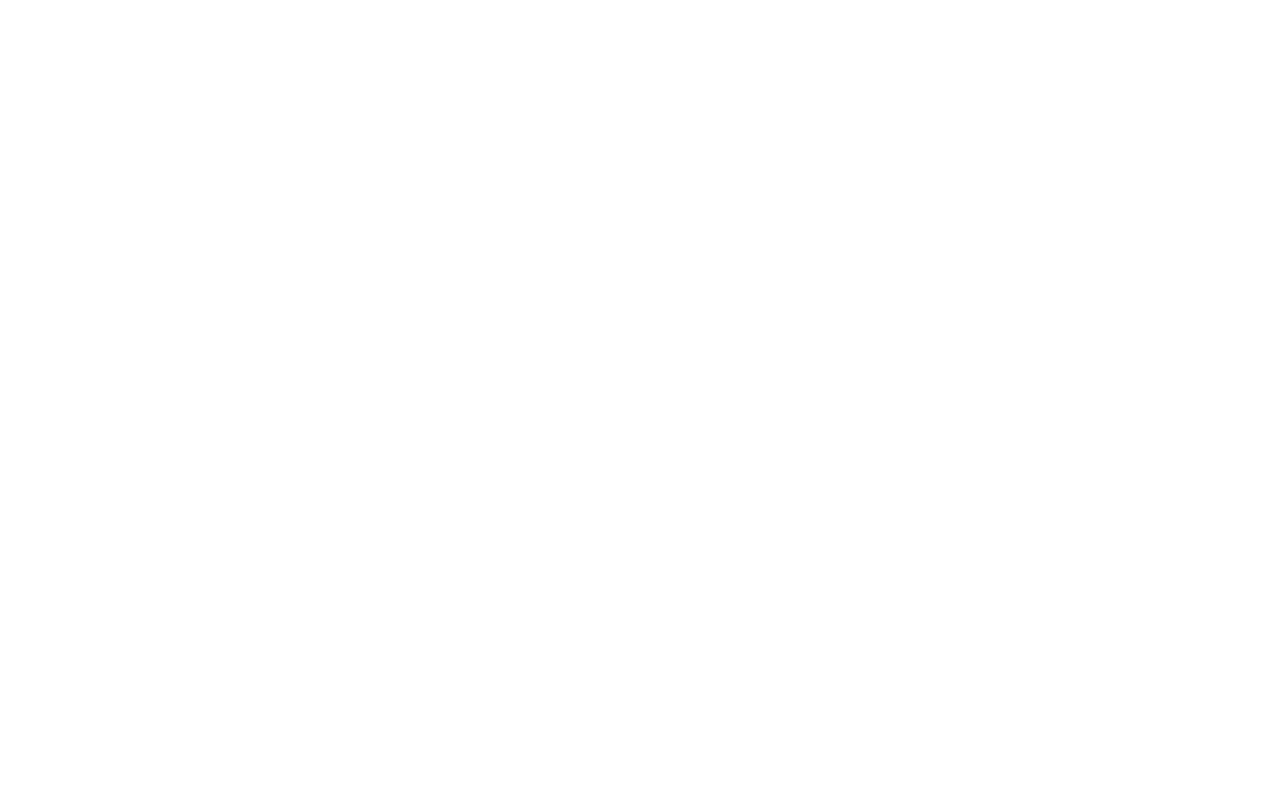
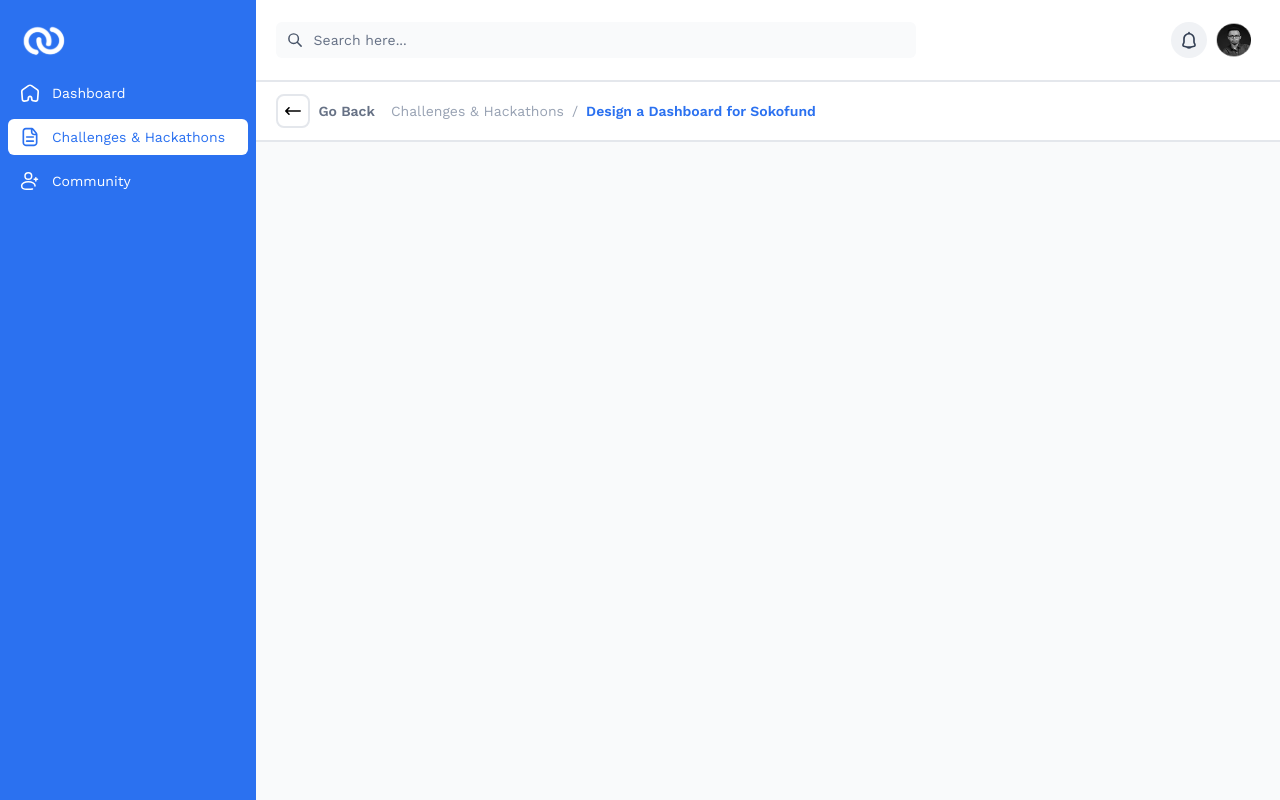
Before and after one commit to orestengabo0/umurava, a React (Vite) app: page /description/1 in a window 1280 px wide. Before the commit this address had no page. Built offline with nearby package versions, Linux system fonts and the light colour scheme.

Commit message:
Added Community versionone

```diff
--- a/src/App.tsx
+++ b/src/App.tsx
@@ -12,7 +12,7 @@ const App: React.FC = () => {
         <Route path="/" element={<Home />} />
         <Route path="/challenge" element={<Challenge />} />
         <Route path="/community" element={<Community />} />
-        <Route path="/community/:id" element={<Description />} />
+        <Route path="/description/:id" element={<Description />} />
       </Routes>
     </Router>
   );
--- /dev/null
+++ b/src/components/Common/Description/TextCard/TextCard.tsx
@@ -0,0 +1,32 @@
+import React from "react";
+import navigation from "../../../../assets/Description/Description.svg";
+import { Link, useNavigate } from "react-router-dom";
+
+const TextCard: React.FC = () => {
+  const navigate = useNavigate();
+  return (
+    <div className=" flex flex-row items-center gap-4 bg-[#FFFFFF] border-[#E4E7EC] border-y-2 w-[100%] py-[0.75rem] px-5 ">
+      <div onClick={() => navigate("/challenge")} className=" flex flex-row items-center gap-2 cursor-pointer ">
+        <div className=" bg-[#FFFFFF] border-[#E4E7EC] border-2 px-[0.45rem] py-[0.45rem] rounded-lg ">
+          <img src={navigation} className=" h-4 w-4" />
+        </div>
+        <div className=" text-[#667185] font-workSans font-semibold text-sm ">
+          Go Back
+        </div>
+      </div>
+      <div className=" flex flex-row gap-2 ">
+        <p className=" font-workSans text-[#98A2B3] text-sm cursor-pointer ">
+          <Link to={"/challenge"}>Challenges & Hackathons</Link>
+        </p>
+        <p className=" text-[#98A2B3] font-workSans text-sm cursor-pointer">
+          /
+        </p>
+        <p className=" text-[#2B71F0] font-workSans text-sm cursor-pointer font-semibold">
+          Design a Dashboard for Sokofund
+        </p>
+      </div>
+    </div>
+  );
+};
+
+export default TextCard;
--- a/src/components/Common/Navbar/DashNav.tsx
+++ b/src/components/Common/Navbar/DashNav.tsx
@@ -17,6 +17,7 @@ const DashNav: React.FC = () => {
     if (currentPathName === "/") setTab("dashboard");
     else if (currentPathName.startsWith("/challenge")) setTab("challenge");
     else if (currentPathName.startsWith("/community")) setTab("community");
+    else if (currentPathName.startsWith("/description")) setTab("challenge");
   }, [location.pathname]);
 
   const handleNavigation = (tab: string, route: string) => {
--- a/src/components/Home/ChallengeCards/ChallengeCard.tsx
+++ b/src/components/Home/ChallengeCards/ChallengeCard.tsx
@@ -1,13 +1,16 @@
 import React from "react";
 import umuLogo from "../../../assets/Home/Logo.svg"
+import { useNavigate } from "react-router-dom";
 
 
 interface ChallengeCardProps {
+  id: number,
   title: string;
   timeline: string;
 }
 
-const ChallengeCard: React.FC<ChallengeCardProps> = ({ title, timeline }) => {
+const ChallengeCard: React.FC<ChallengeCardProps> = ({ id ,title, timeline }) => {
+  const navigate = useNavigate();
   return (
     <div className=" flex flex-col bg-[#FFFFFF] border-[#E4E7EC] border-[1.5px] rounded-lg py-3 px-3 gap-8 ">
       <div className=" relative">
@@ -33,7 +36,7 @@ const ChallengeCard: React.FC<ChallengeCardProps> = ({ title, timeline }) => {
           </div>
         </div>
         <div>
-            <button className=" text-sm font-workSans text-white bg-[#2B71F0] px-2 py-2 rounded-md">View Internships</button>
+            <button className=" text-sm font-workSans text-white bg-[#2B71F0] px-2 py-2 rounded-md" onClick={() => navigate(`/description/${id}`)}>View Internships</button>
         </div>
       </div>
     </div>
--- a/src/components/Home/ChallengeCards/ChallengeWrapper.tsx
+++ b/src/components/Home/ChallengeCards/ChallengeWrapper.tsx
@@ -12,7 +12,7 @@ const ChallengeWrapper: React.FC = () => {
   return (
     <div className=" flex flex-row gap-4">
       {challenges.map((challenge: challenge, index: number) => {
-        return <ChallengeCard key={index} title={challenge.title} timeline={challenge.timeline}/>;
+        return <ChallengeCard key={index} id={challenge.id} title={challenge.title} timeline={challenge.timeline}/>;
       })}
     </div>
   );
--- a/src/pages/Challenge.tsx
+++ b/src/pages/Challenge.tsx
@@ -15,6 +15,9 @@ const Challenge: React.FC = () => {
           <ChallengeWrapper />
           <ChallengeWrapper />
         </div>
+        <div className=" flex flex-row justify-end px-6 py-4 ">
+          <button className=" bg-[#2B71F0] text-white font-workSans px-5 py-2 text-sm rounded-lg ">Next</button>
+        </div>
       </div>
     </Dashboard>
   );
--- a/src/pages/Community.tsx
+++ b/src/pages/Community.tsx
@@ -1,14 +1,25 @@
-import React from 'react'
-import Dashboard from '../layout/Dashboard'
+import React from "react";
+import Dashboard from "../layout/Dashboard";
+import done from "../assets/Community/done.svg"
 
 const Community: React.FC = () => {
   return (
     <Dashboard>
-      <div>
-        Hello Community
+      <div className=" h-[100%] w-[100%] relative flex flex-col items-center justify-center ">
+        <div className=" bg-white py-12 px-12 rounded-xl gap-5 z-10 flex flex-col items-center shadow-xl ">
+          <img src={done} className=" h-20 w-20"/>
+          <p className=" font-workSans text-[#101928] font-semibold text-lg ">
+            Join our Whatsapp community
+          </p>
+          <p className=" text-center font-workSans text-[#475367]">
+            Get notified on latest projects <br />
+            and hackathons
+          </p>
+          <button className=" font-workSans text-white text-sm bg-[#2B71F0] py-2 px-7 rounded-md">Join</button>
+        </div>
       </div>
     </Dashboard>
-  )
-}
+  );
+};
 
-export default Community
+export default Community;
--- a/src/pages/Description.tsx
+++ b/src/pages/Description.tsx
@@ -1,12 +1,12 @@
 import React from "react";
 import Dashboard from "../layout/Dashboard";
-import TextCard from "../components/Home/TextCard/TextCard";
+import TextCard from "../components/Common/Description/TextCard/TextCard";
 
 const Description: React.FC = () => {
   return (
     <Dashboard>
       <div>
-        <div className=" flex flex-row items-center px-5 ">
+        <div className=" flex flex-row items-center">
           <TextCard />
         </div>
         <div></div>
```
Also changed, not shown: src/assets/Community/done.svg (added), src/assets/Description/Description.svg (added).
